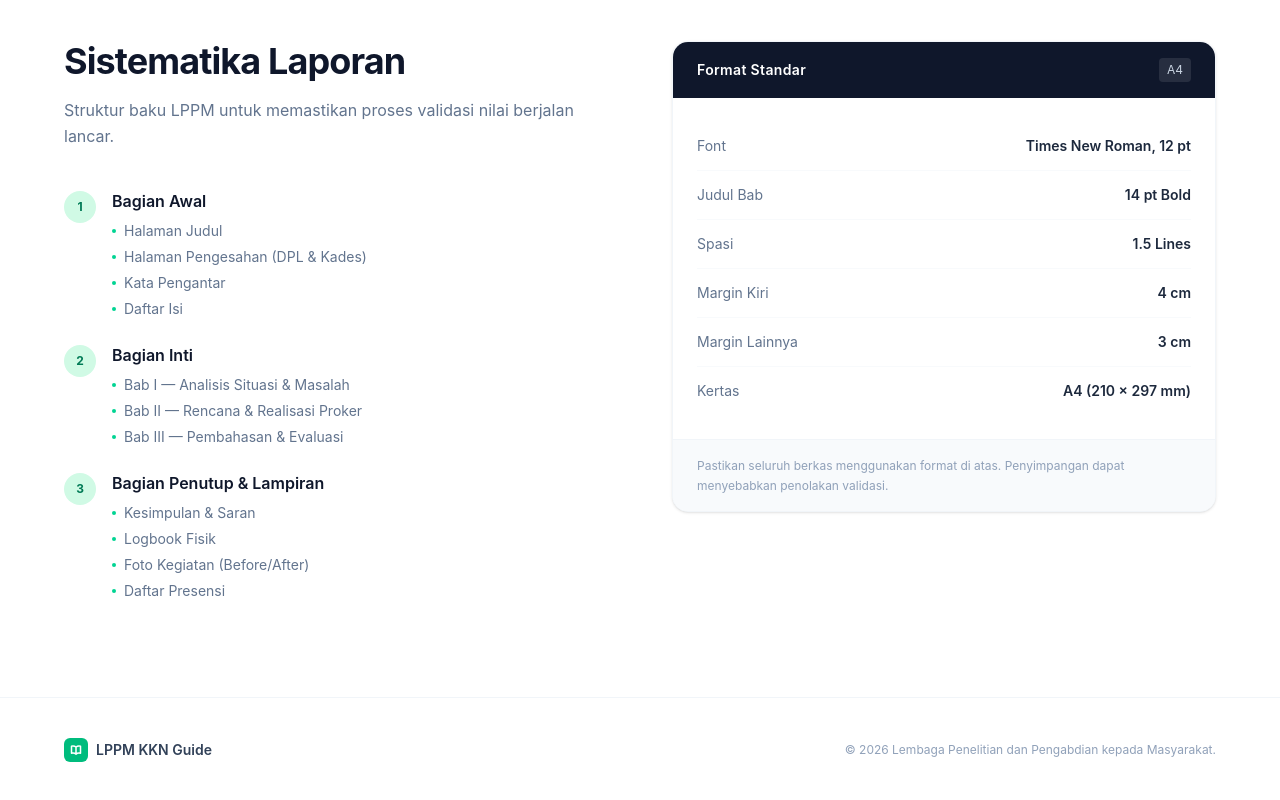
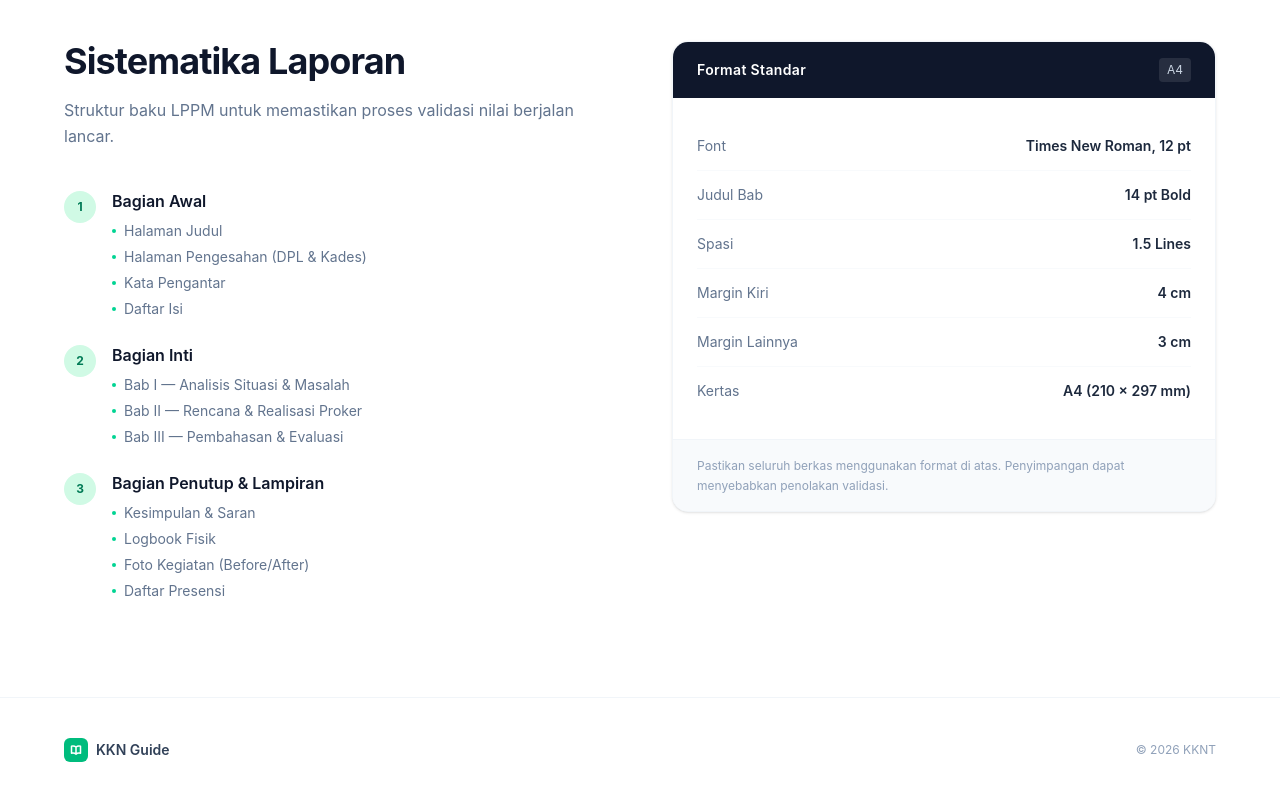
Before and after one commit to Aliefhasyani/buku-panduan-bumi-harapan, a Vue app: page / in a window 1280 px wide. Shown: the part 1439-2239 px from the top of the page. Built offline with nearby package versions, Linux system fonts and the light colour scheme.

Commit message:
fixed footer

```diff
--- a/src/pages/Home.vue
+++ b/src/pages/Home.vue
@@ -192,9 +192,9 @@ const activeStage = ref<number | null>(null)
               <path stroke-linecap="round" stroke-linejoin="round" d="M12 6.042A8.967 8.967 0 006 3.75c-1.052 0-2.062.18-3 .512v14.25A8.987 8.987 0 016 18c2.305 0 4.408.867 6 2.292m0-14.25a8.966 8.966 0 016-2.292c1.052 0 2.062.18 3 .512v14.25A8.987 8.987 0 0018 18a8.967 8.967 0 00-6 2.292m0-14.25v14.25" />
             </svg>
           </div>
-          <span class="text-sm font-semibold text-slate-700">LPPM KKN Guide</span>
+          <span class="text-sm font-semibold text-slate-700">KKN Guide</span>
         </div>
-        <p class="text-xs text-slate-400">© 2026 Lembaga Penelitian dan Pengabdian kepada Masyarakat.</p>
+        <p class="text-xs text-slate-400">© 2026 KKNT </p>
       </div>
     </footer>
   </div>
```
